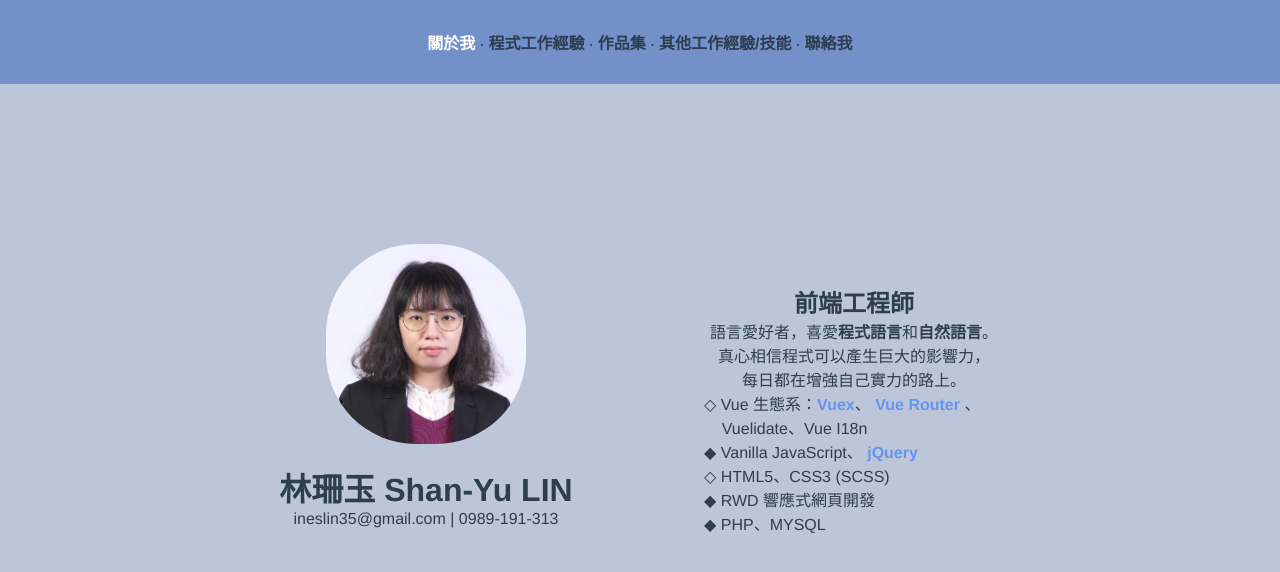
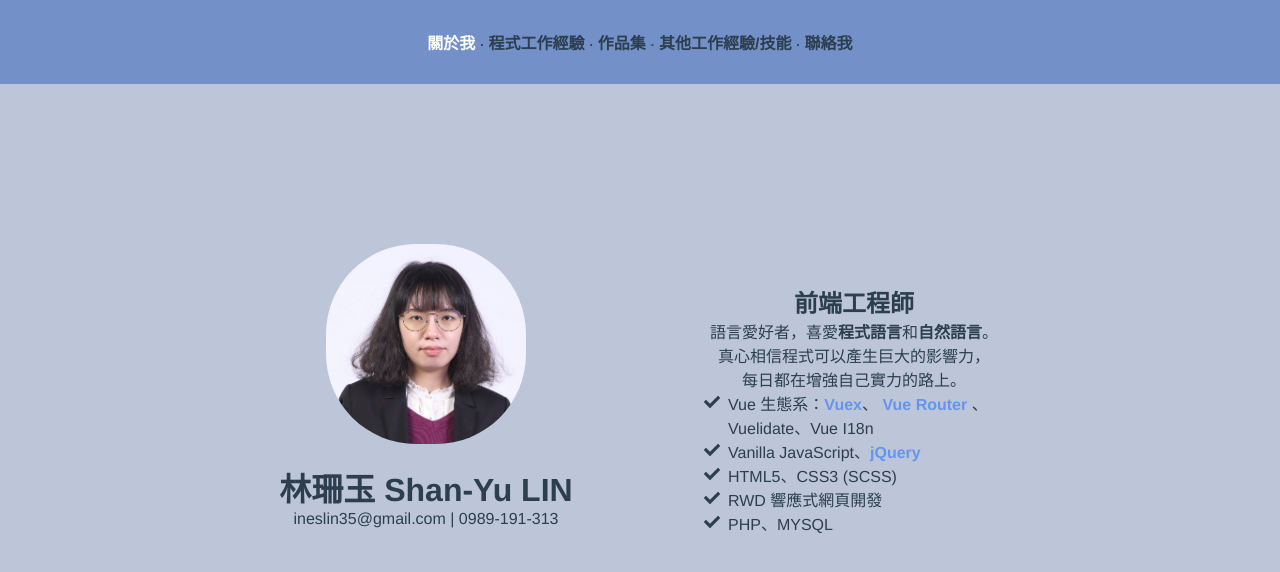
Before and after one commit to 12cassie34/self-introduction, a Vue app: page / in a window 1280 px wide. Shown: the top 572 px of the page. Built offline with nearby package versions, Linux system fonts and the light colour scheme.

Commit message:
Change AboutMe li icon and p style

```diff
--- a/src/views/AboutMe.vue
+++ b/src/views/AboutMe.vue
@@ -18,17 +18,27 @@
           <div class="vue-package">
             <ul>
               <li>
-                ◇ Vue 生態系：<span class="white-hightlight">Vuex</span>、
+                <font-awesome-icon icon="check"></font-awesome-icon>
+                <p>Vue 生態系：<span class="white-hightlight">Vuex</span>、
                 <span class="white-hightlight">Vue Router</span>
-                、<br />&nbsp;&nbsp;&nbsp;&nbsp;Vuelidate、Vue I18n
+                、Vuelidate、Vue I18n</p>
               </li>
               <li>
-                ◆ Vanilla JavaScript、
-                <span class="white-hightlight">jQuery</span>
+                <font-awesome-icon icon="check"></font-awesome-icon>
+                <p>Vanilla JavaScript、<span class="white-hightlight">jQuery</span></p>
               </li>
-              <li>◇ HTML5、CSS3 (SCSS)</li>
-              <li>◆ RWD 響應式網頁開發</li>
-              <li>◆ PHP、MYSQL</li>
+              <li>
+                <font-awesome-icon icon="check"></font-awesome-icon>
+                <p>HTML5、CSS3 (SCSS)</p>
+              </li>
+              <li>
+                <font-awesome-icon icon="check"></font-awesome-icon>
+                <p>RWD 響應式網頁開發</p>
+              </li>
+              <li>
+                <font-awesome-icon icon="check"></font-awesome-icon>
+                <p>PHP、MYSQL</p>
+              </li>
             </ul>
           </div>
         </div>
@@ -65,6 +75,13 @@
       margin-left: 0;
       ul {
         text-align: left;
+        li {
+          display: inline-flex;
+          align-items: baseline;
+          p {
+              margin-left: 8px;
+          }
+        }
       }
     }
   }
@@ -85,5 +102,8 @@
       }
     }
   }
+  .vue-package {
+    margin-top: 1rem;
+  }
 }
 </style>
```
